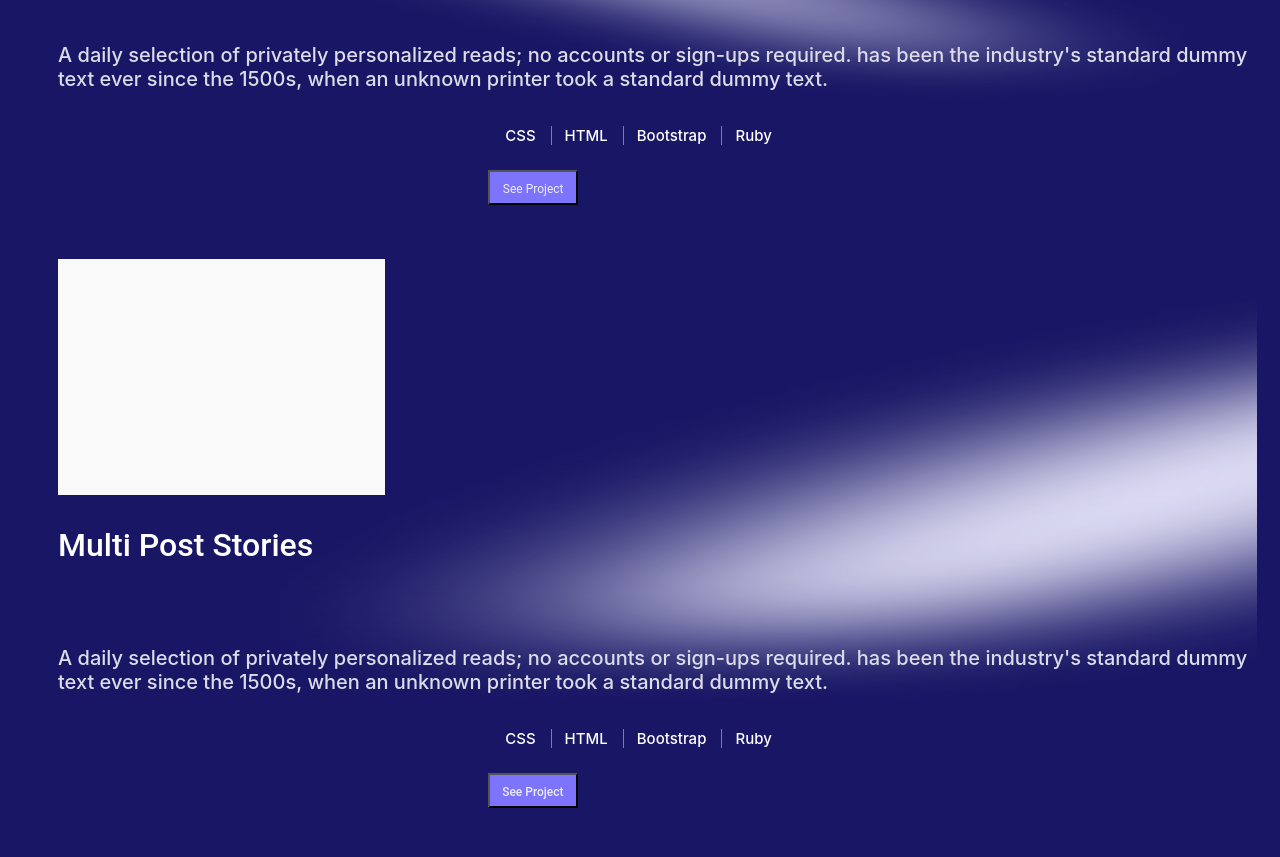
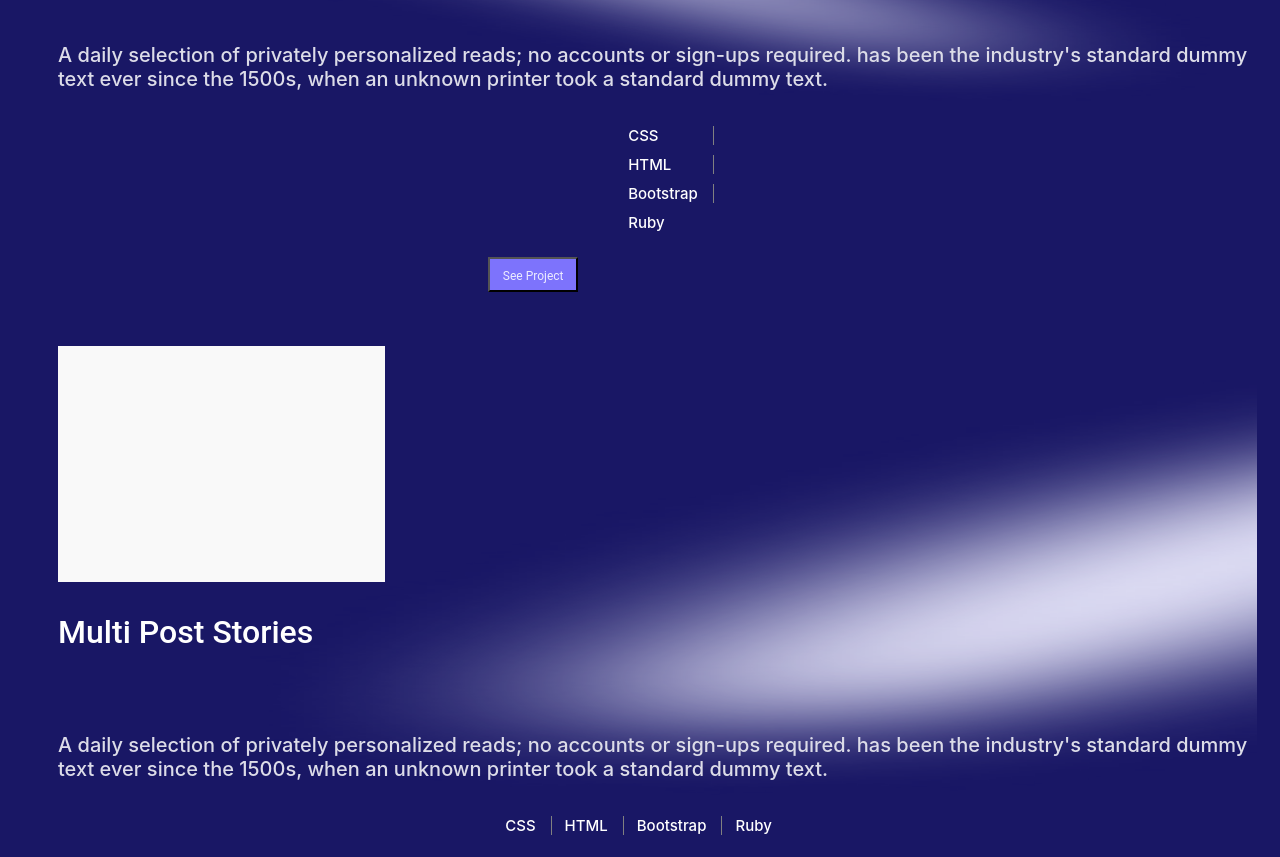
Before and after one commit to divyanshthinks/Portfolio-Divyansh, a website: page index.html in a window 1280 px wide. Shown: the part 1420-2277 px from the top of the page. Drawn offline with Linux system fonts and the light colour scheme.

Commit message:
Add float in the list

```diff
--- a/index.css
+++ b/index.css
@@ -129,10 +129,8 @@ ul {
 }
 
 #list1 {
-  display: flex;
-  justify-content: right;
-  padding-right: 50px;
-  align-items: center;
+
+  float: left;
   font-family: 'Inter', sans-serif;
   font-size: 15px;
   color: #fff;
```
